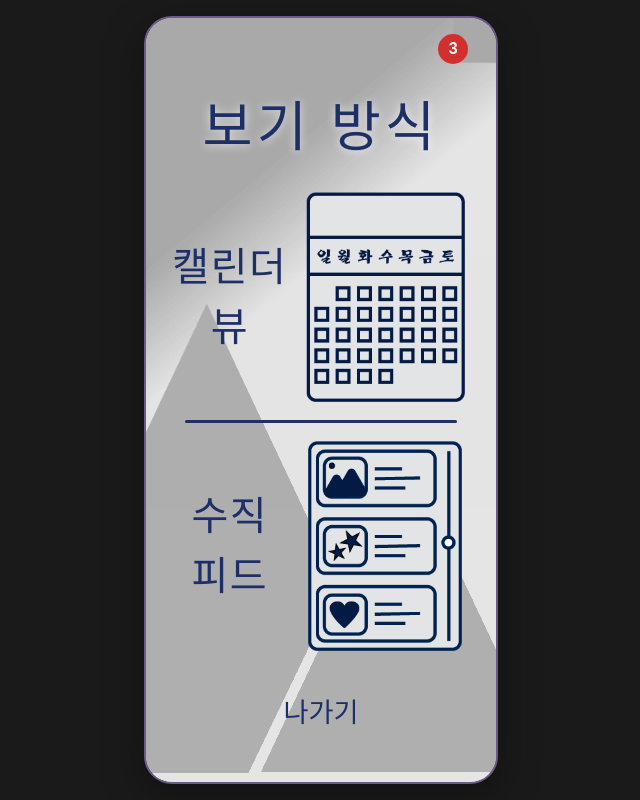
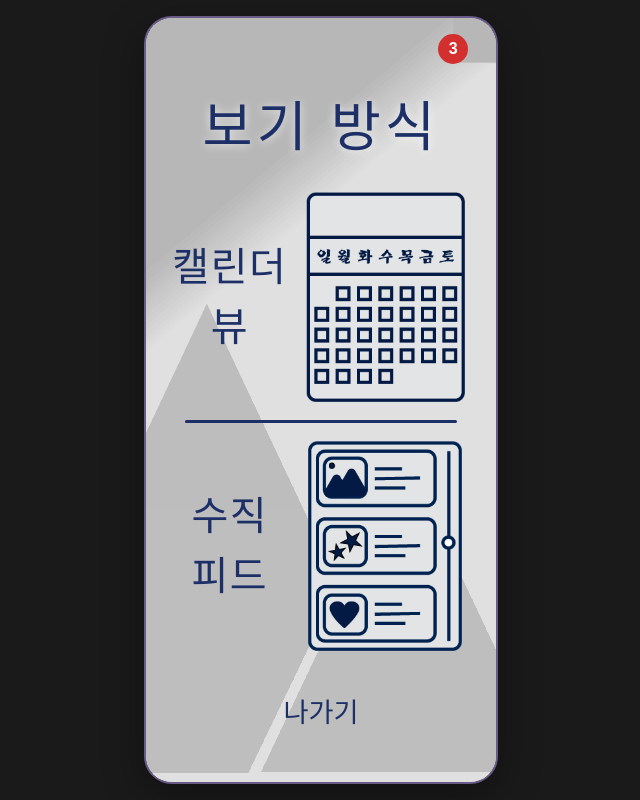
Before and after one commit to redwaterdeer/diary, a plain HTML site: page view.html in a window 1280 px wide. Shown: the whole page, without its empty margins (319-959 px from the left). Drawn offline with Linux system fonts and the light colour scheme; a web font is replaced by a local one.

Commit message:
Add files via upload

```diff
--- a/style.css
+++ b/style.css
@@ -336,8 +336,8 @@ body {
   height: 100%;
   object-fit: cover;
   object-position: center bottom;
-  filter: grayscale(1) brightness(3.4) contrast(0.78);
-  opacity: 0.92;
+  filter: grayscale(1) brightness(3.9) contrast(0.75);
+  opacity: 0.95;
   z-index: 0;
   pointer-events: none;
   user-select: none;
```
